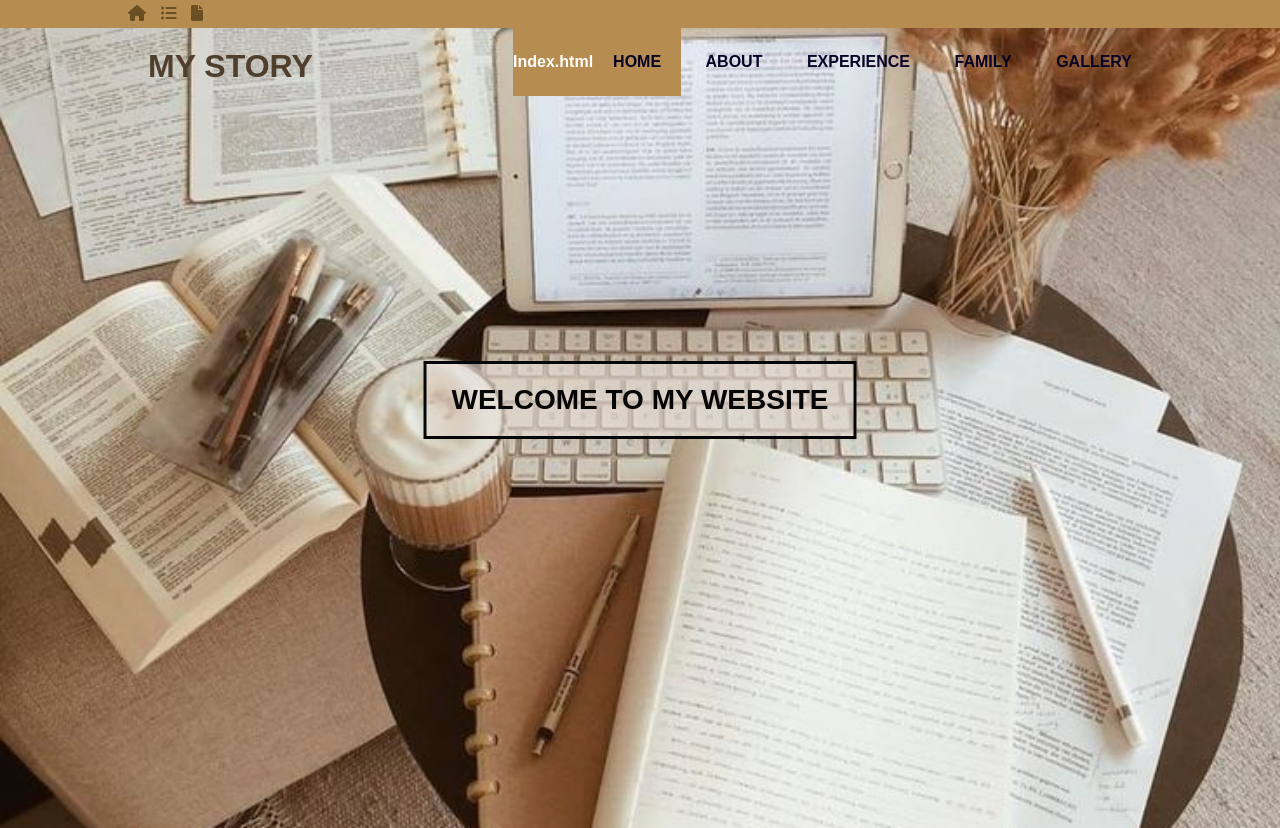
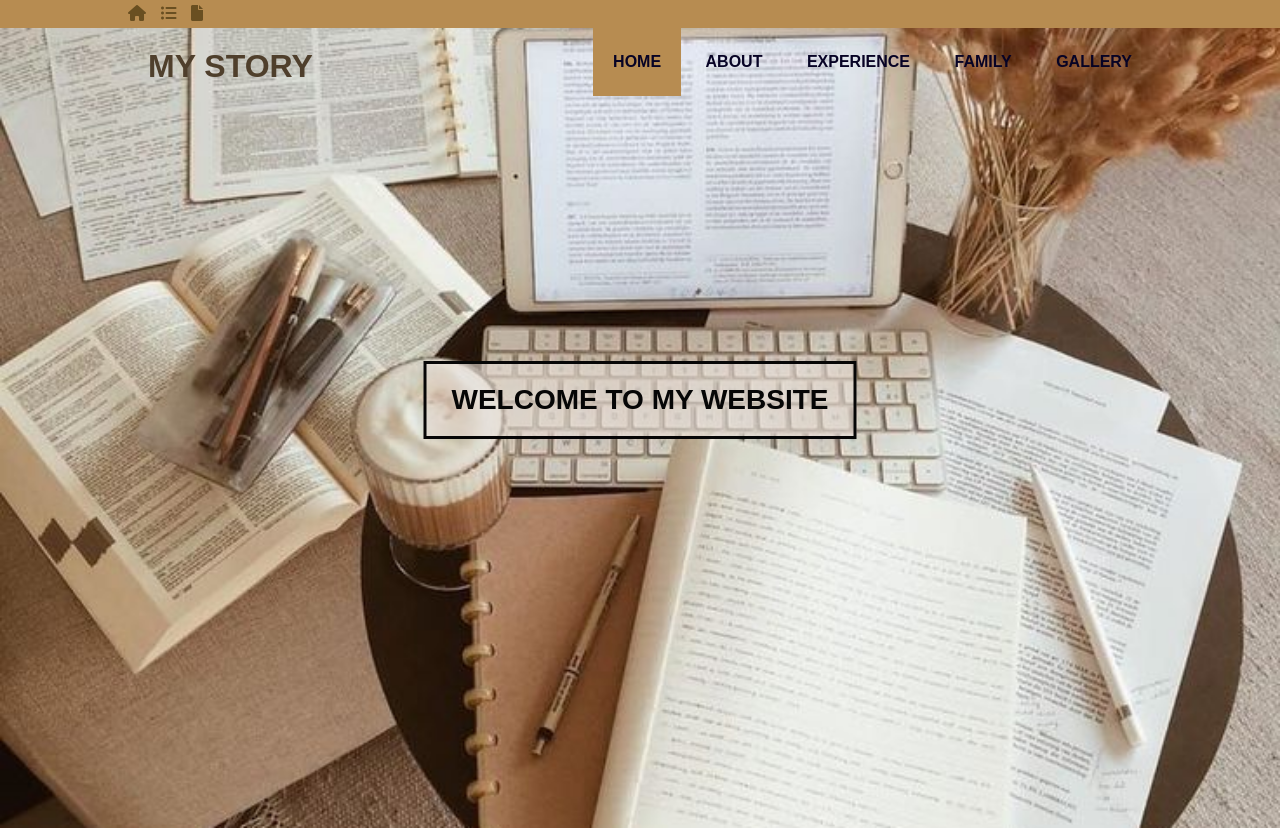
Before and after one commit to ShazaMahazan/Personal.Website, a plain HTML site: page index.html in a window 1280 px wide. Drawn offline with Linux system fonts and the light colour scheme.

Commit message:
Update index.html

```diff
--- a/index.html
+++ b/index.html
@@ -20,9 +20,9 @@
 
   <header>
     <div class="container">
-      <h1><a href="Index.html">MY STORY</a></h1>
+      <h1><a href="index.html">MY STORY</a></h1>
       <ul>
-        <b><li class="active">Index.html<a href="Index.html">HOME</a></li></b>
+        <b><li class="active"><a href="index.html">HOME</a></li></b>
         <b><li><a href="About.html">ABOUT</a></li></b>
         <b><li><a href="Experience.html">EXPERIENCE</a></li></b>
         <b><li><a href="Family.html">FAMILY</a></li></b>
```
